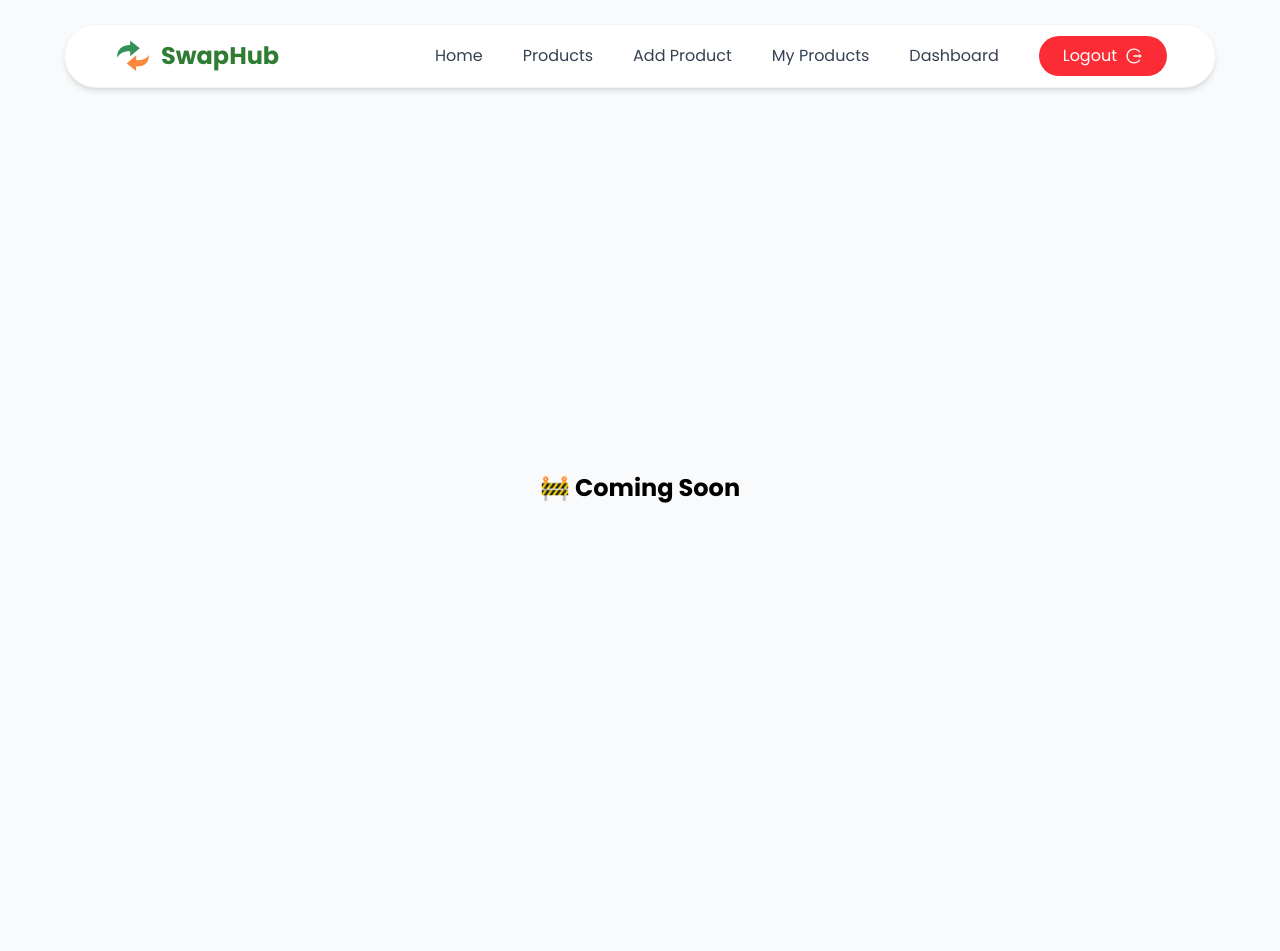
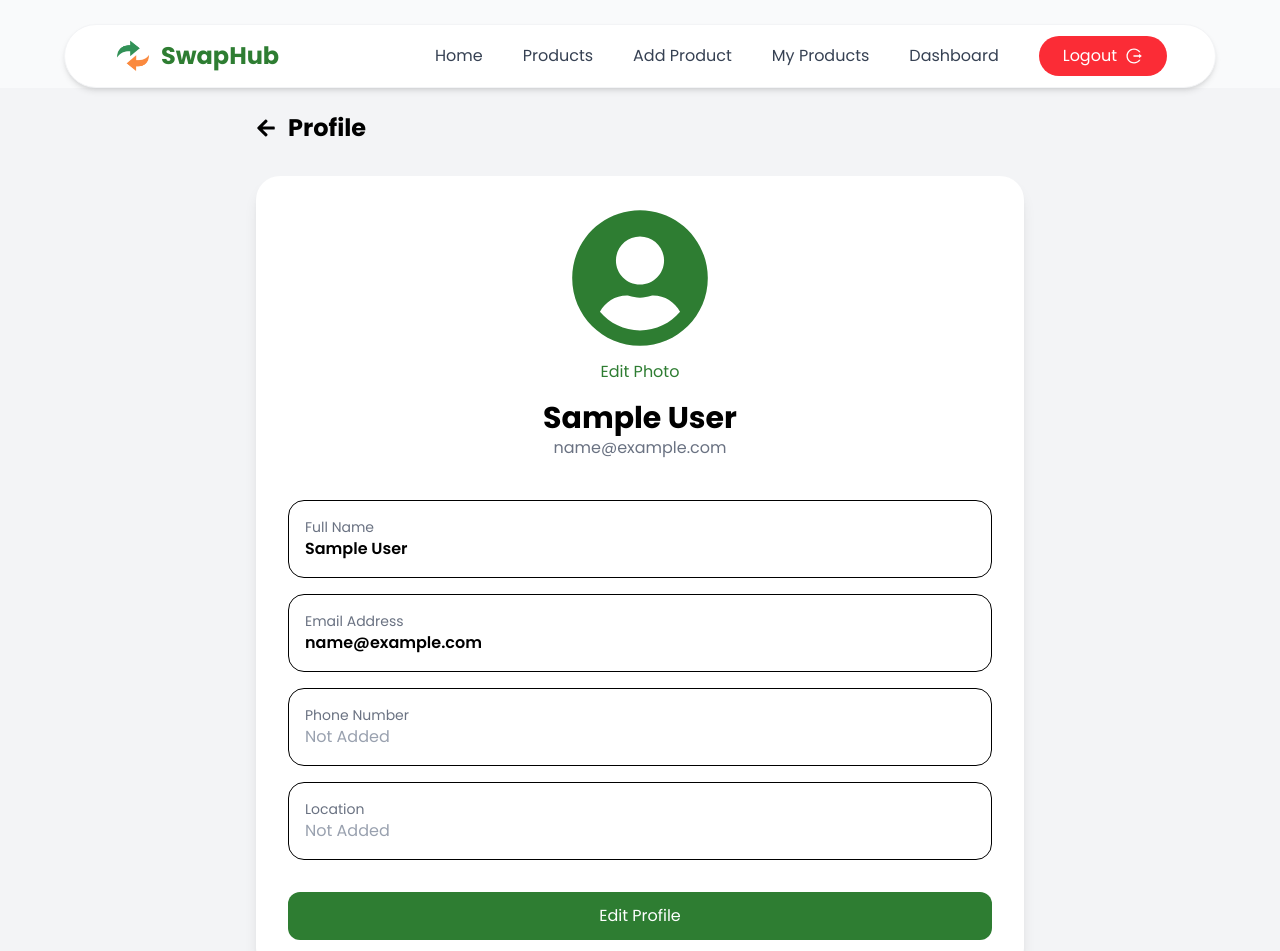
Before and after one commit to Amanverma45/swapHub, a React (Vite) app in the folder Frontend/hub/: page /profile in a window 1280 px wide. Shown: the top 951 px of the page. Built offline with nearby package versions, Linux system fonts and the light colour scheme; sample sign-in values are in the browser's storage.

Commit message:
make a profile page and manage content like profile image email name edit save

```diff
--- a/Frontend/hub/src/Components/Profile.jsx
+++ b/Frontend/hub/src/Components/Profile.jsx
@@ -1,11 +1,131 @@
-// import React from 'react'
+import { useRef, useState } from "react";
+import { FaUserCircle, FaArrowLeft } from "react-icons/fa";
+import { useNavigate } from "react-router-dom";
+
 
 const Profile = () => {
+  const user = JSON.parse(localStorage.getItem("user"));
+  const navigate = useNavigate()
+  const [profileImage, setProfileImage] = useState(null);
+  const fileInputRef = useRef(null);
+
   return (
-    <div className="min-h-screen flex items-center justify-center text-2xl font-bold">
-      🚧 Coming Soon
-    </div>
-  )
-}
+    <section className="min-h-screen bg-gray-100 py-6 px-4">
 
-export default Profile
+      <div className="max-w-3xl mx-auto">
+
+        {/* Header */}
+        <div
+          onClick={() => navigate(-1)}
+          className="flex items-center gap-3 cursor-pointer mb-8"
+        >
+          <FaArrowLeft className="text-xl" />
+          <h2 className="text-2xl font-bold">
+            Profile
+          </h2>
+        </div>
+
+        <div className="bg-white rounded-3xl shadow-lg p-6 sm:p-8">
+
+          {/* Profile */}
+          <div className="flex flex-col items-center">
+
+            <div className="relative">
+
+              {profileImage ? (
+                <img
+                  src={URL.createObjectURL(profileImage)}
+                  alt="Profile"
+                  className="w-36 h-36 rounded-full object-cover border-4 border-[#2E7D32]"
+                />
+              ) : (
+                <FaUserCircle className="text-[140px] text-[#2E7D32]" />
+              )}
+
+            </div>
+
+            <button
+              onClick={() => fileInputRef.current.click()}
+              className="mt-3 text-[#2E7D32] hover:underline"
+            >
+              Edit Photo
+            </button>
+
+            <input
+              type="file"
+              accept="image/*"
+              ref={fileInputRef}
+              hidden
+              onChange={(e) => setProfileImage(e.target.files[0])}
+            />
+
+            <h1 className="text-2xl sm:text-3xl font-bold mt-4 text-center">
+              {user?.name?.slice(0, 25)}
+            </h1>
+
+            <p className="text-gray-500 break-all text-center">
+              {user?.email}
+            </p>
+
+          </div>
+
+          {/* Info */}
+          <div className="mt-10 space-y-4">
+
+            <div className="border rounded-2xl p-4">
+              <h3 className="text-gray-500 text-sm">
+                Full Name
+              </h3>
+
+              <p className="font-semibold">
+                {user?.name}
+              </p>
+            </div>
+
+            <div className="border rounded-2xl p-4">
+              <h3 className="text-gray-500 text-sm">
+                Email Address
+              </h3>
+
+              <p className="font-semibold break-all">
+                {user?.email}
+              </p>
+            </div>
+
+            <div className="border rounded-2xl p-4">
+              <h3 className="text-gray-500 text-sm">
+                Phone Number
+              </h3>
+
+              <p className="text-gray-400">
+                Not Added
+              </p>
+            </div>
+
+            <div className="border rounded-2xl p-4">
+              <h3 className="text-gray-500 text-sm">
+                Location
+              </h3>
+
+              <p className="text-gray-400">
+                Not Added
+              </p>
+            </div>
+
+          </div>
+
+          <button
+            className="w-full mt-8 bg-[#2E7D32] hover:bg-[#256728] text-white py-3 rounded-xl transition"
+          >
+            Edit Profile
+          </button>
+
+        </div>
+
+      </div>
+
+    </section>
+  );
+};
+
+export default Profile;
```
